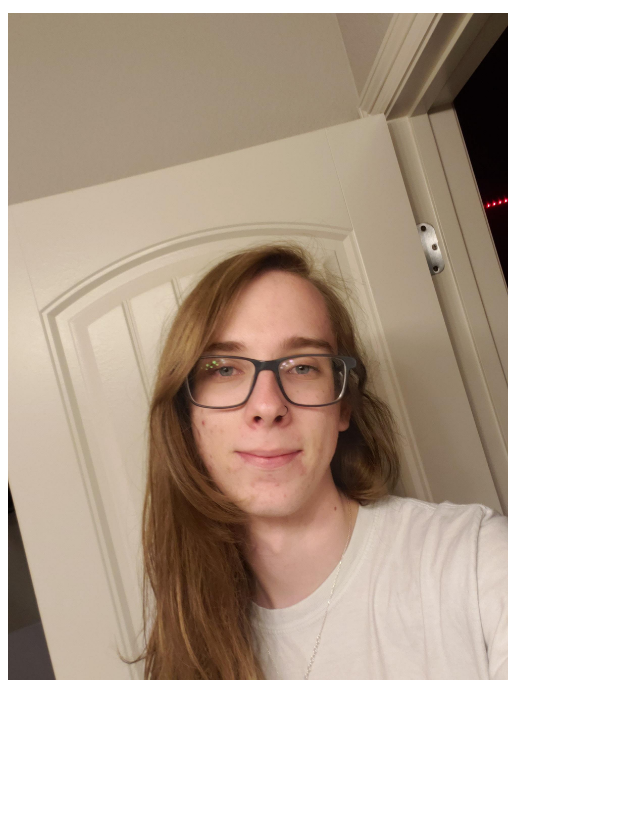
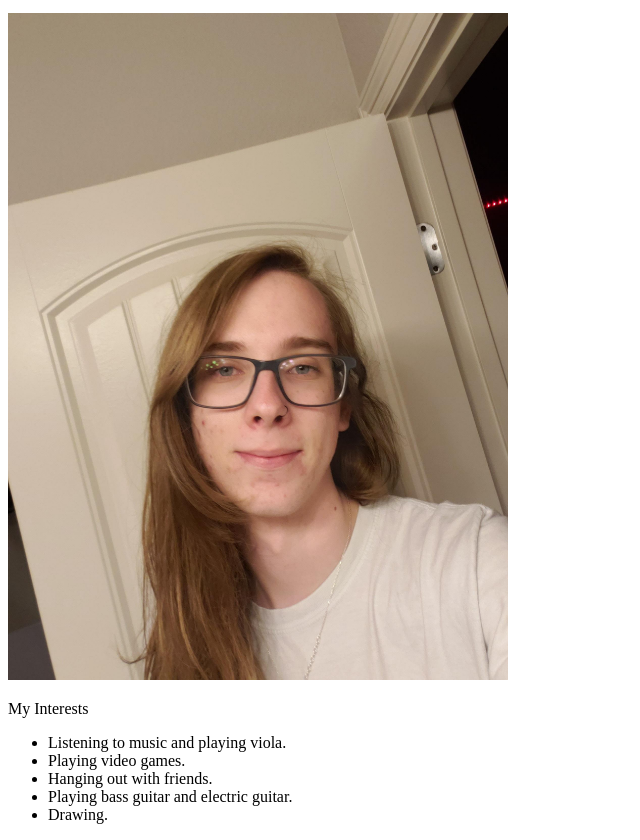
Before and after one commit to Logan-Koehn/Logan-Koehn.github.io, a plain HTML site: page bacs200/profile.html in a window 1280 px wide. Shown: the part 101-941 px from the top of the page, without its empty margins (0-640 px from the left). Before the commit the page ends 800 px from the top, so only its background shows below. Drawn offline with Linux system fonts and the light colour scheme.

Commit message:
updated index and html

```diff
--- a/bacs200/profile.html
+++ b/bacs200/profile.html
@@ -8,5 +8,13 @@
         <h1>Logan Koehn's Profile Page</h1>
         <p>Welcome to my profle page for BACS200!</p>
         <img src="aKFvPjZ.jpeg" alt="My Photo" width="500">
+        <p>My Interests</p>
+        <ul>
+            <li>Listening to music and playing viola.</li>
+            <li>Playing video games.</li>
+            <li>Hanging out with friends.</li>
+            <li>Playing bass guitar and electric guitar.</li>
+            <li>Drawing.</li>
+        </ul>
     </body>
 </html>
```
Also changed, not shown: bacs200/index.html (+1 -0 lines).
